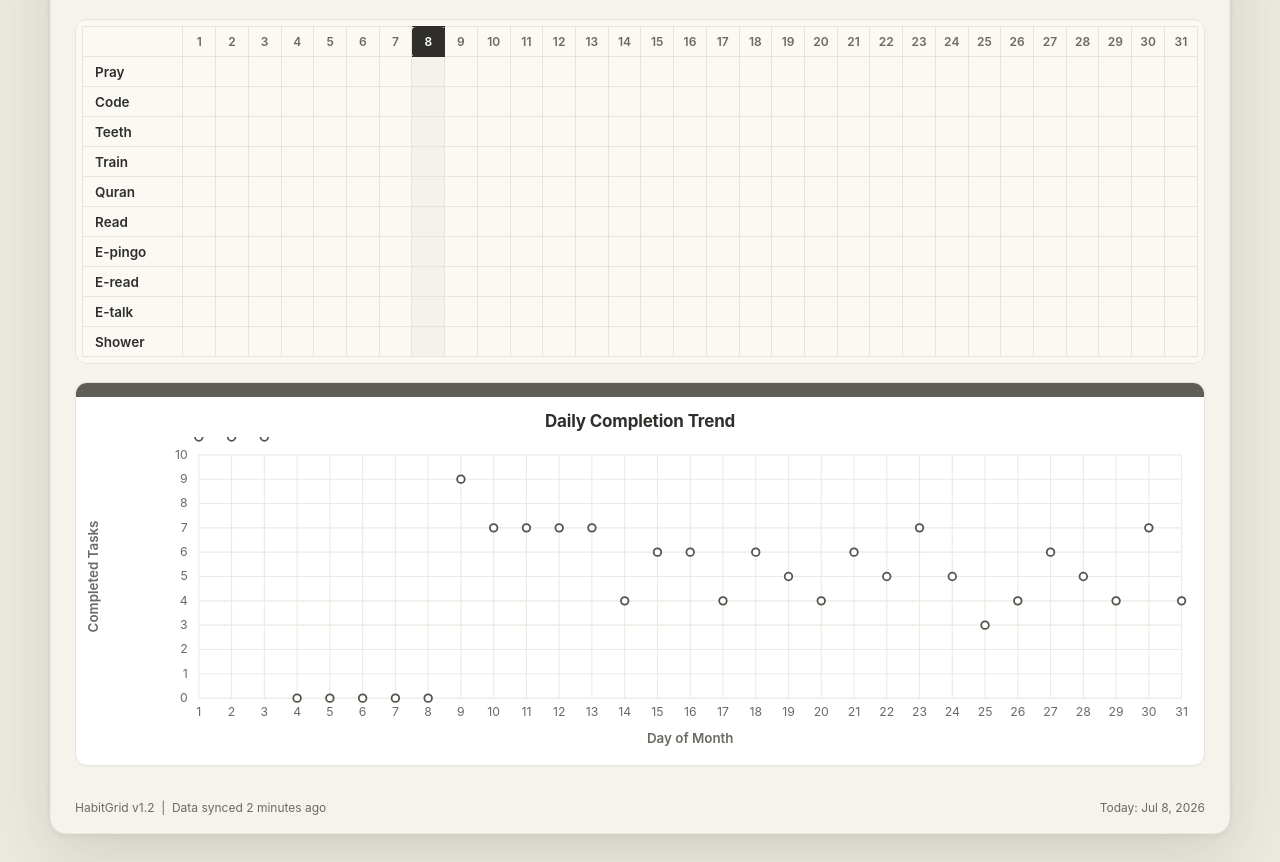
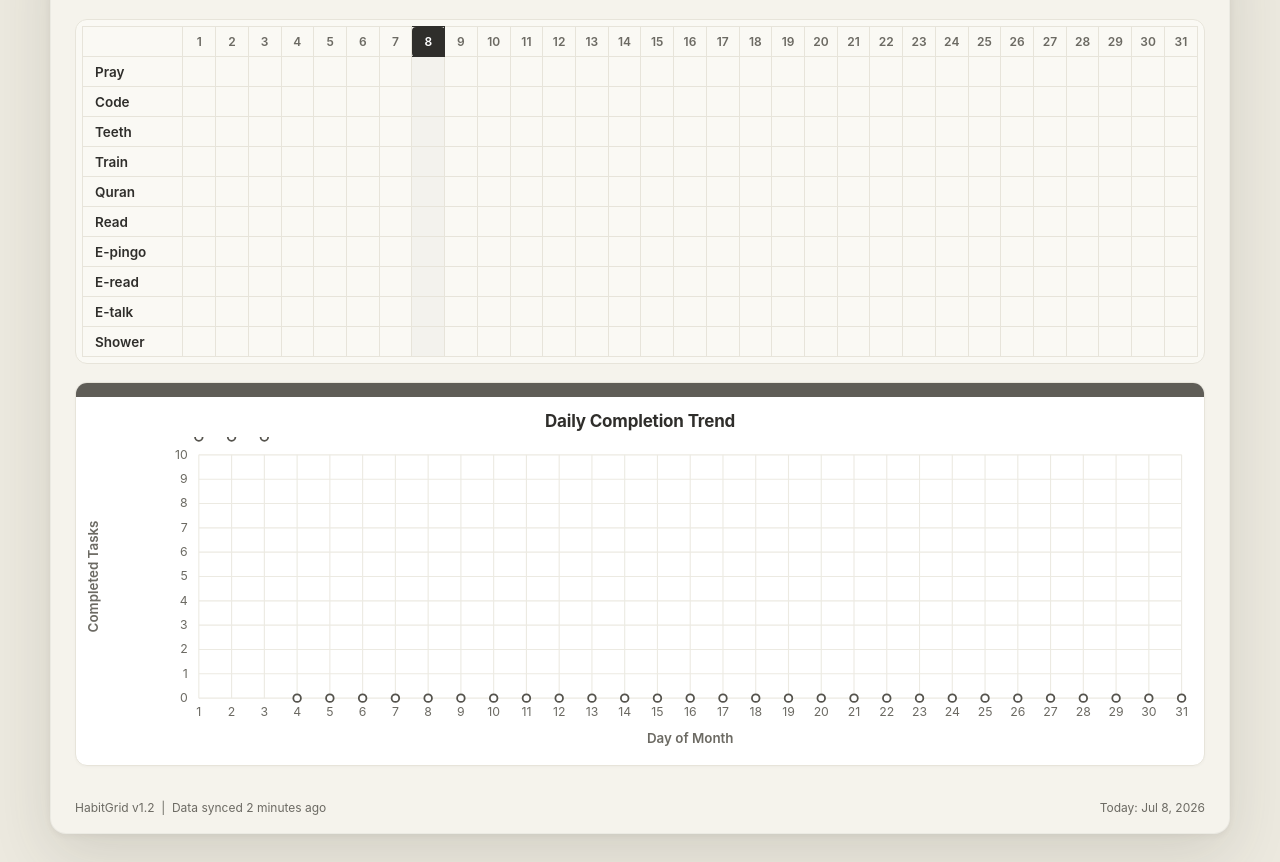
Before and after one commit to Alialsalam37/HabitGrid, a plain HTML site: page index.html in a window 1280 px wide. Shown: the part 102-964 px from the top of the page. Drawn offline with Linux system fonts and the light colour scheme.

Commit message:
update chart

```diff
--- a/index.html
+++ b/index.html
@@ -282,7 +282,7 @@
   };
 
   // Plausible future trend for days 4..31 (used until a day is tracked in the grid).
-  var projected = [9,7,7,7,7,4,6,6,4,6,5,4,6,5,7,5,3,4,6,5,4,7,4,6,5,6,6,5];
+  var projected = [0,0,0,0,0,0,0,0,0,0,0,0,0,0,0,0,0,0,0,0,0,0,0,0,0,0,0,0];
 
   var status = tasks.map(function (name) {
     var row = [];
```
